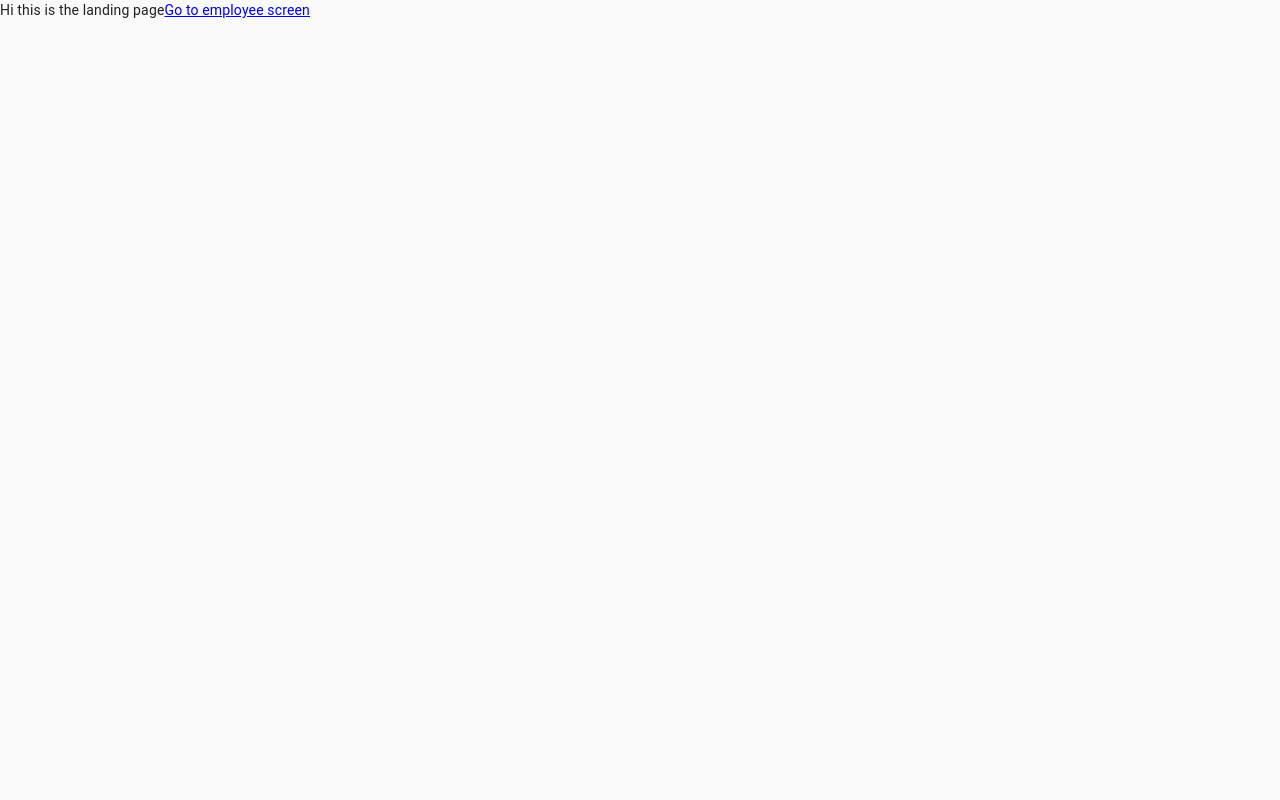
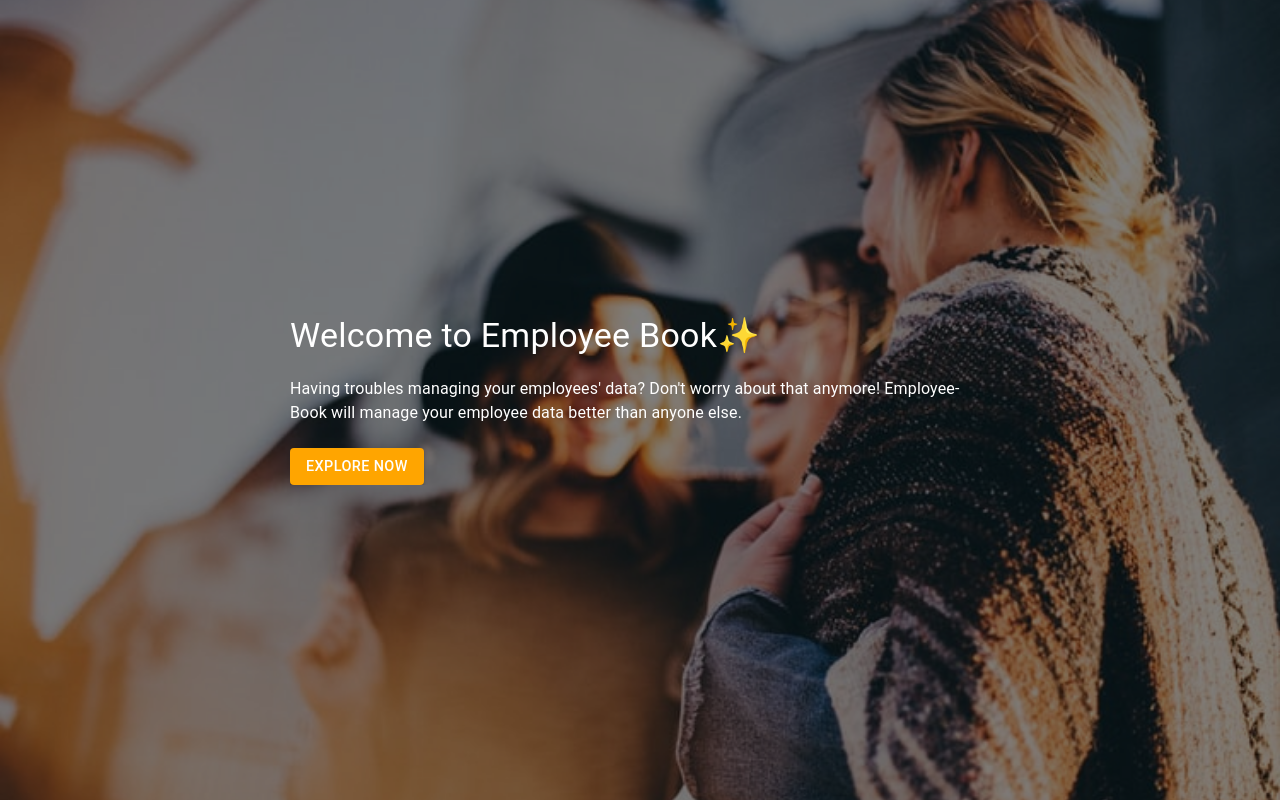
Before and after one commit to Morris-Zin/Employee-Book, a React (Create React App) app in the folder client/: page / in a window 1280 px wide. Built offline with nearby package versions, Linux system fonts and the light colour scheme.

Commit message:
Styled landing page

```diff
--- a/client/src/components/LandingPage/LandingPage.js
+++ b/client/src/components/LandingPage/LandingPage.js
@@ -1,13 +1,37 @@
-import React from 'react';
-import {Link} from 'react-router-dom';
+import React from "react";
+import { Button, Typography } from "@material-ui/core";
+import { Link } from "react-router-dom";
+import LandingImage from "../../images/landingImage.jfif";
+import useStyles from "./styles";
 
 const LandingPage = () => {
-    return (
-        <div>
-            Hi this is the landing page
-            <Link to="/dashboard">Go to employee screen</Link>
-        </div>
-    )
-}
+  const classes = useStyles();
 
-export default LandingPage
+  return (
+    <div className={classes.container}>
+      <div className={classes.imageContainer}>
+        <img className={classes.img} src={LandingImage} alt="Landing Content" />
+      </div>
+      <div className={classes.content}>
+        <Typography variant="h4" className={classes.title}>
+          Welcome to Employee Book✨
+        </Typography>
+        <Typography variant="body1">
+          Having troubles managing your employees' data? Don't worry about that
+          anymore! Employee-Book will manage your employee data better than
+          anyone else.
+        </Typography>
+        <Button
+          className={classes.button}
+          component={Link}
+          variant="contained"
+          to="/dashboard"
+        >
+          Explore Now
+        </Button>
+      </div>
+    </div>
+  );
+};
+
+export default LandingPage;
--- a/client/src/components/LandingPage/styles.js
+++ b/client/src/components/LandingPage/styles.js
@@ -0,0 +1,43 @@
+import { makeStyles } from "@material-ui/core";
+
+const useStyles = makeStyles((theme) => ({
+  container: {
+    minHeight: "100vh",
+    maxWidth: "100vw",
+    postion: "relative",
+    display: "grid",
+    placeItems: "center",
+    overflow: "hidden",
+  },
+  imageContainer: {
+    position: "absolute",
+    inset: 0,
+    width: "100%",
+    height: "100%",
+    backgroundColor: "black",
+    zIndex: -3,
+  },
+  img: {
+    width: "100%",
+    height: "100%",
+    objectFit: "cover",
+    opacity: "0.5",
+  },
+  content: {
+    color: "white",
+    maxWidth: "700px",
+  },
+  title: {
+    marginBottom: "20px",
+  },
+  button: {
+    marginTop: "23px",
+    background: "orange",
+    color: 'white',
+    fontSize: '0.9rem',
+    '&:hover': {
+     background: '#ff8c00'
+    }
+  },
+}));
+export default useStyles;
```
Also changed, not shown: client/src/images/landingImage.jfif (added).
